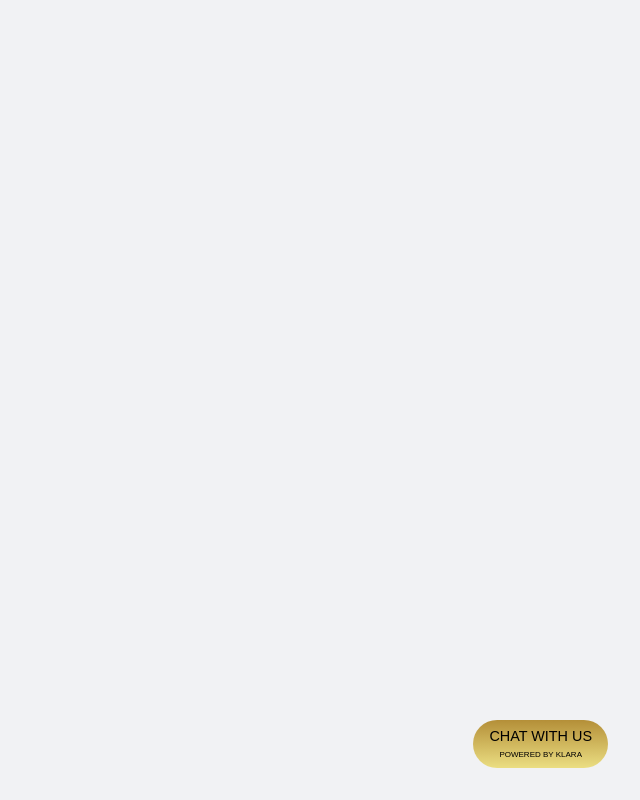
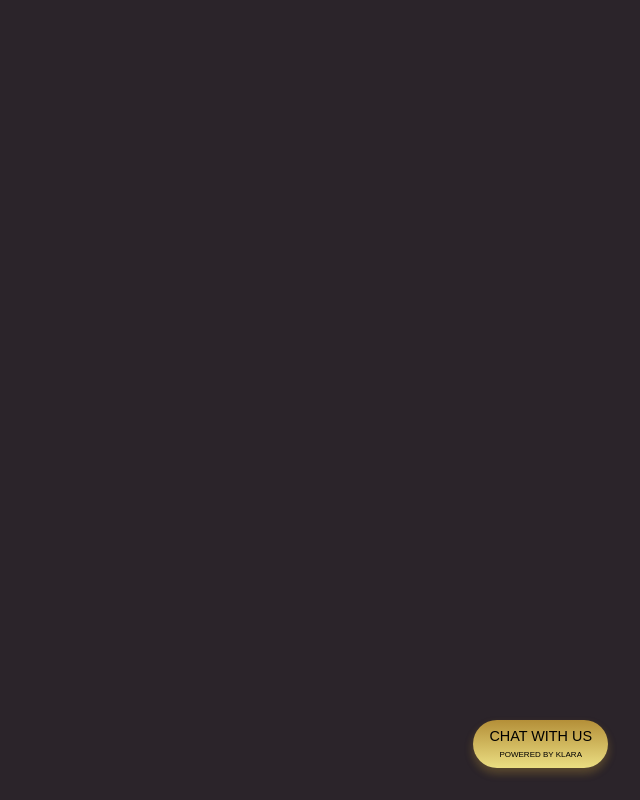
Before and after one commit to iMegz/positionBtn, a plain HTML site: page index.html in a window 1280 px wide. In both pictures the pointer is over the button 1180 px from the left and 744 px from the top of the page. Shown: the whole page, without its empty margins (640-1280 px from the left). Drawn offline with Linux system fonts and the light colour scheme.

Commit message:
fixed btn

```diff
--- a/index.html
+++ b/index.html
@@ -8,7 +8,7 @@
       body {
         width: 100%;
         height: 100%;
-        background: #f1f2f4;
+        background: #2b242a;
       }
       button {
         text-transform: uppercase;
@@ -17,6 +17,13 @@
         border-radius: 2rem;
         background: linear-gradient(rgb(180, 143, 56), rgb(235, 222, 130));
         border: none;
+        box-shadow: rgba(0, 0, 0, 0.16) 0px 3px 6px,
+          rgba(0, 0, 0, 0.23) 0px 3px 6px;
+      }
+      button:hover {
+        cursor: pointer;
+        box-shadow: rgb(180, 143, 56, 0.16) 0px 5px 10px,
+          rgb(180, 143, 56, 0.23) 0px 5px 10px;
       }
       button span {
         font-size: 0.5rem;
```
